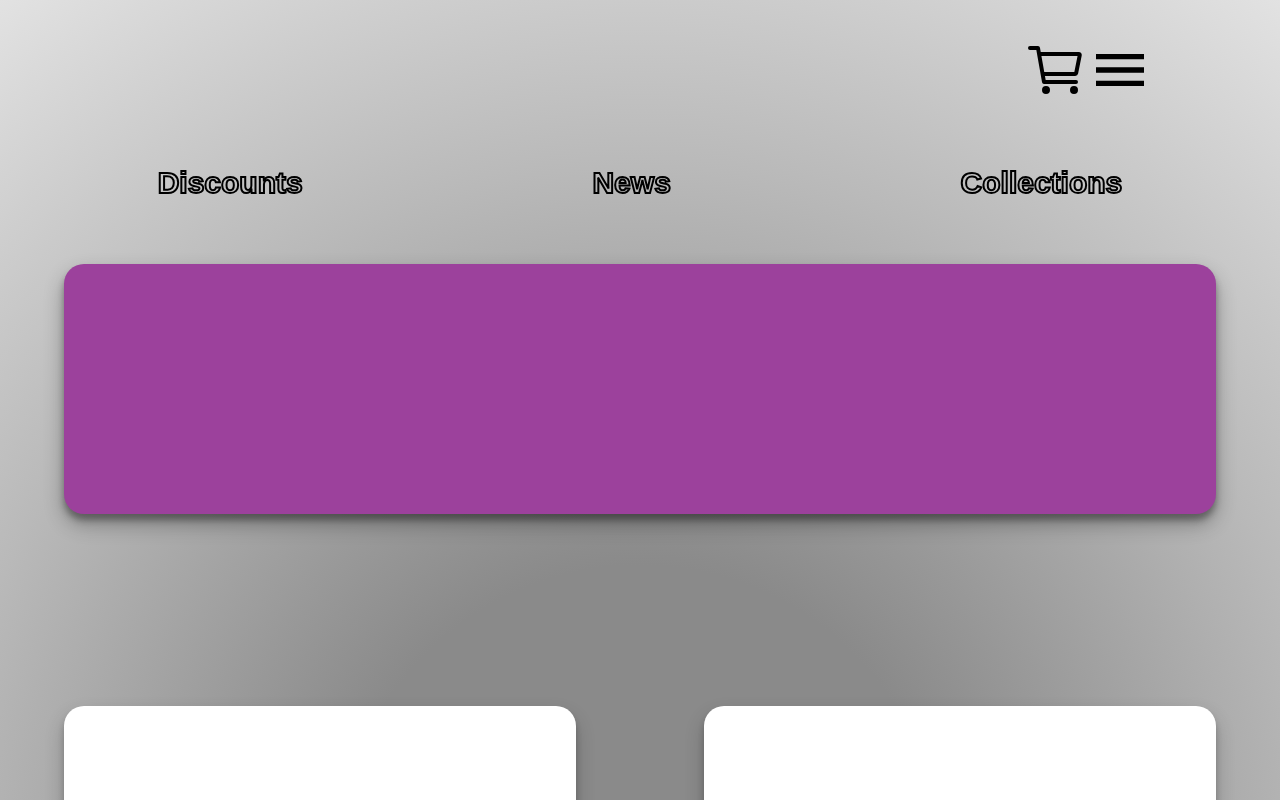
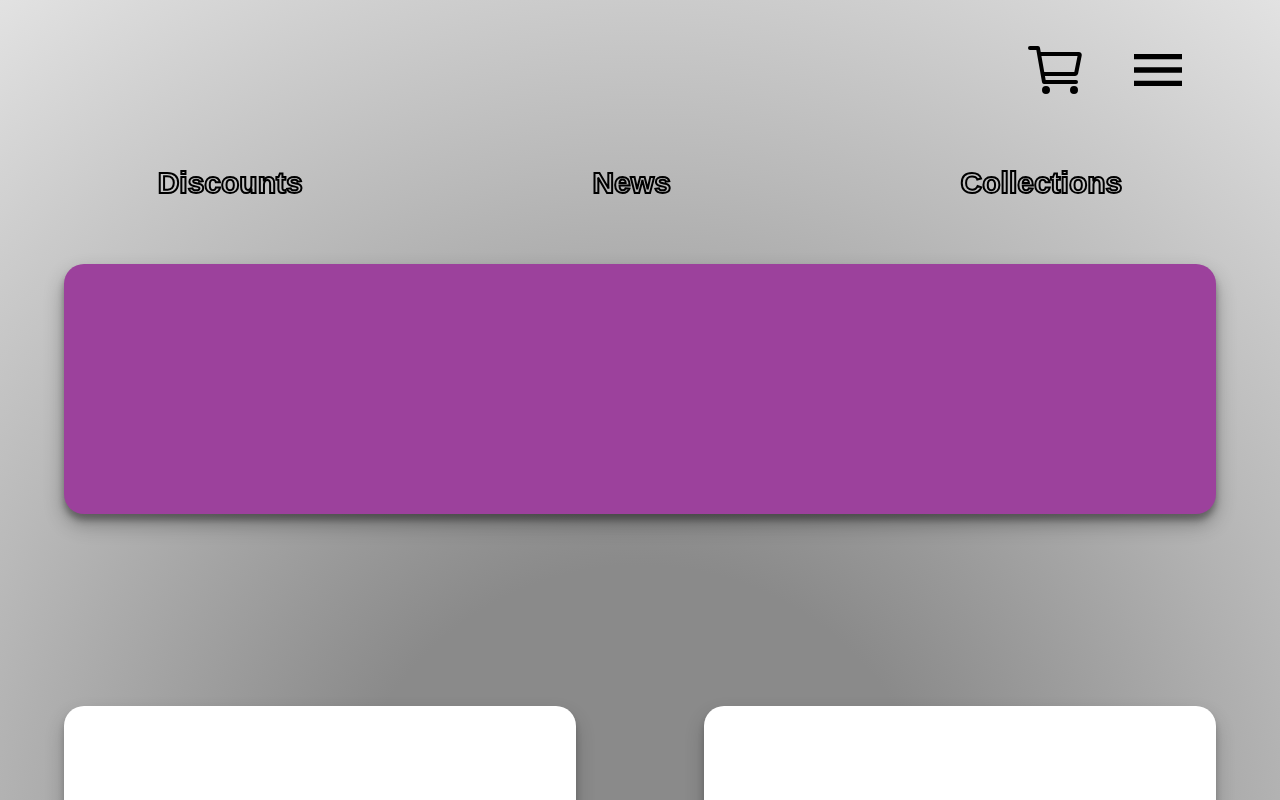
Before and after one commit to KenUdoudo/Phones4U, a plain HTML site: page index.html in a window 1280 px wide. Shown: the top 800 px of the page. Drawn offline with Linux system fonts and the light colour scheme.

```diff
--- a/index.html
+++ b/index.html
@@ -10,7 +10,7 @@
 <body>
   <div class="nav">
     <img src="./assets/icons/cart-outline.svg" id="cart">
-    <img src="./assets/icons/menu-sharp.svg">
+    <img src="./assets/icons/menu-sharp.svg" id="menu">
   </div>
 
 
--- a/style.css
+++ b/style.css
@@ -22,7 +22,9 @@
 #cart{
   margin-left: 80%;
 }
-
+#menu{
+  margin-left: 3%;
+}
 
 .topsection{
   margin: 5% 1%;
@@ -145,3 +147,12 @@
 .saleCard img{
   width: 98%;
 }
+@media screen and (max-width: 425px) {
+
+}
+@media screen and (max-width: 375px) {
+
+}
+@media screen and (max-width: 320px) {
+
+}
```
